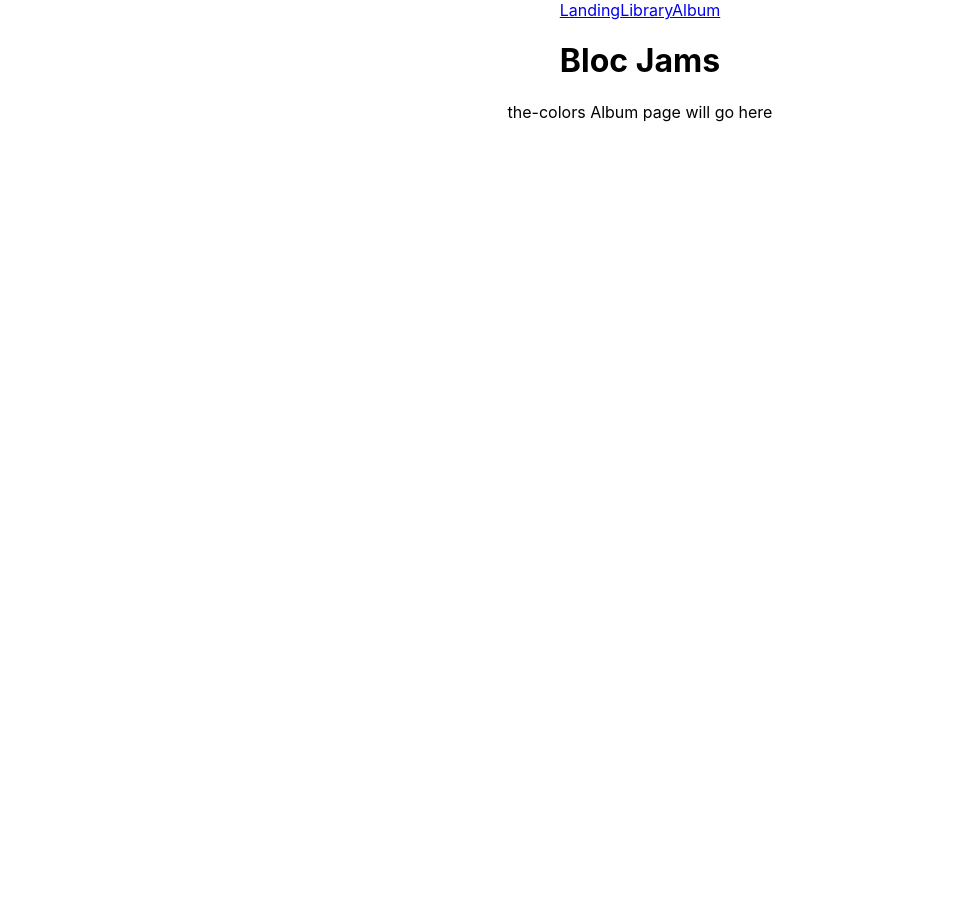
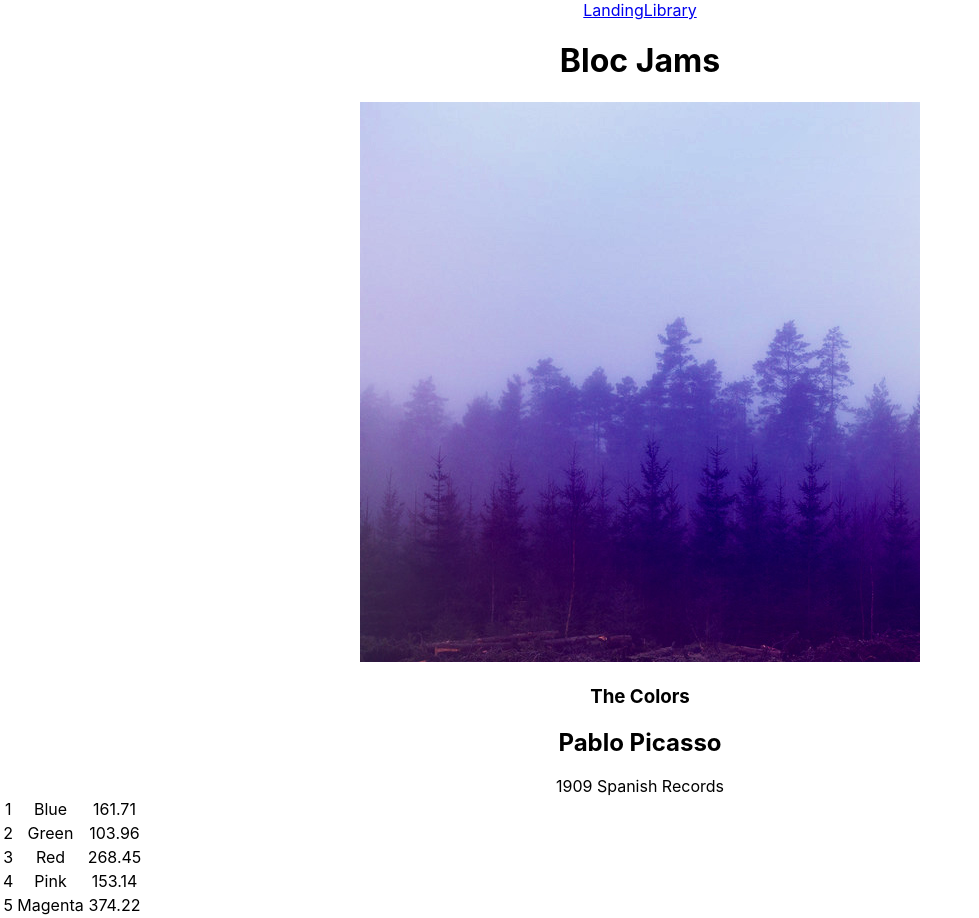
Before and after one commit to allison-jin/bloc-jams-react, a React (Create React App) app: page /album/the-colors in a window 1280 px wide. Shown: the whole page, without its empty margins (0-979 px from the left). Before the commit the page ends 800 px from the top, so only its background shows below. Built offline with nearby package versions, Linux system fonts and the light colour scheme.

Commit message:
checkpoint 6 album: completed

```diff
--- a/src/App.js
+++ b/src/App.js
@@ -15,7 +15,7 @@
           <nav>
             <Link to='/'>Landing</Link>
             <Link to='/library'>Library</Link>
-            <Link to='/album'>Album</Link>
+
           </nav>
           <h1>Bloc Jams</h1>
         </header>
--- a/src/components/Album.js
+++ b/src/components/Album.js
@@ -1,15 +1,52 @@
 import React, { Component } from 'react';
+import albumData from './../data/albums';
+
+class Album extends Component {
+  constructor(props) {
+    super(props);
 
 
-class Album extends Component {
-  //constructor() {
+    const album = albumData.find( album => {
+      return album.slug === this.props.match.params.slug
+    });
 
-  //}
+    this.state ={
+      album: album
+    };
+  }
 
   render(){
     return(
       <section className="album">
-      {this.props.match.params.slug} Album page will go here
+        <section id="album-info">
+            <img id="album-cover-art" src={this.state.album.albumCover} alt={this.state.album.title} />
+            <div className="album-details">
+            <h1 id="album-title">{this.state.album.title}</h1>
+            <h2 className="artist">{this.state.album.artist}</h2>
+            <div id="release-info">{this.state.album.releaseInfo}</div>
+            </div>
+          </section>
+
+          <table id="song-list">
+            <colgroup>
+              <col id="song-number-column" />
+              <col id="song-title-column" />
+              <col id="song-duration-column" />
+            </colgroup>
+
+            <tbody>
+              { this.state.album.songs.map( (song, index) =>
+                <tr className="song" key = {index} >
+                <td> { index+1 } </td>
+                <td> { song.title } </td>
+                <td> { song. duration } </td>
+                </tr>
+
+              )}
+            </tbody>
+
+          </table>
+
       </section>
     );
   }
```
